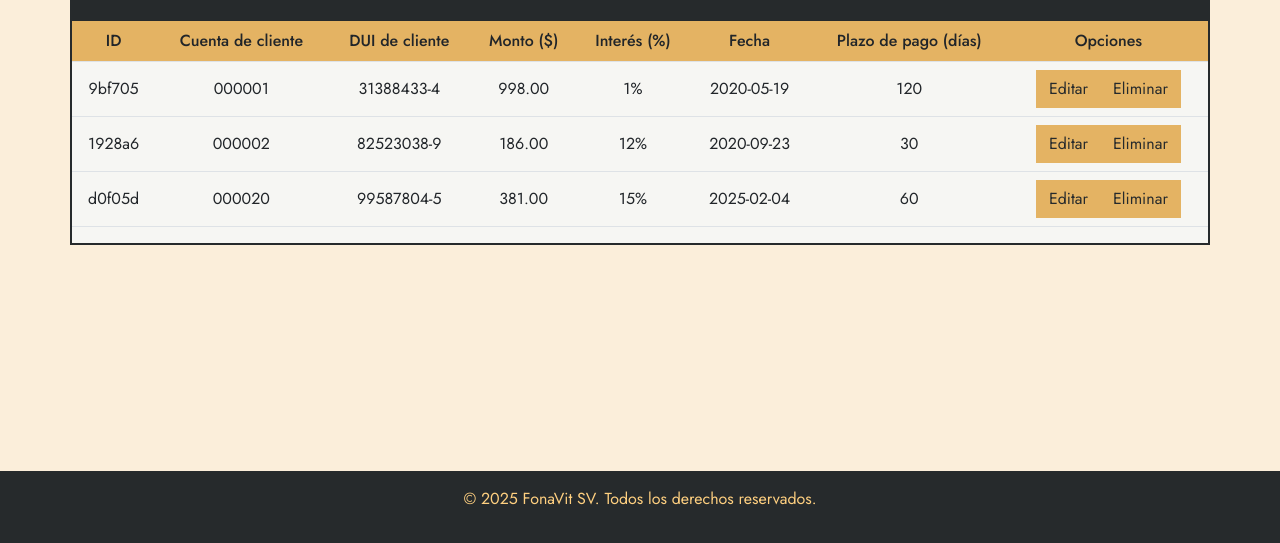
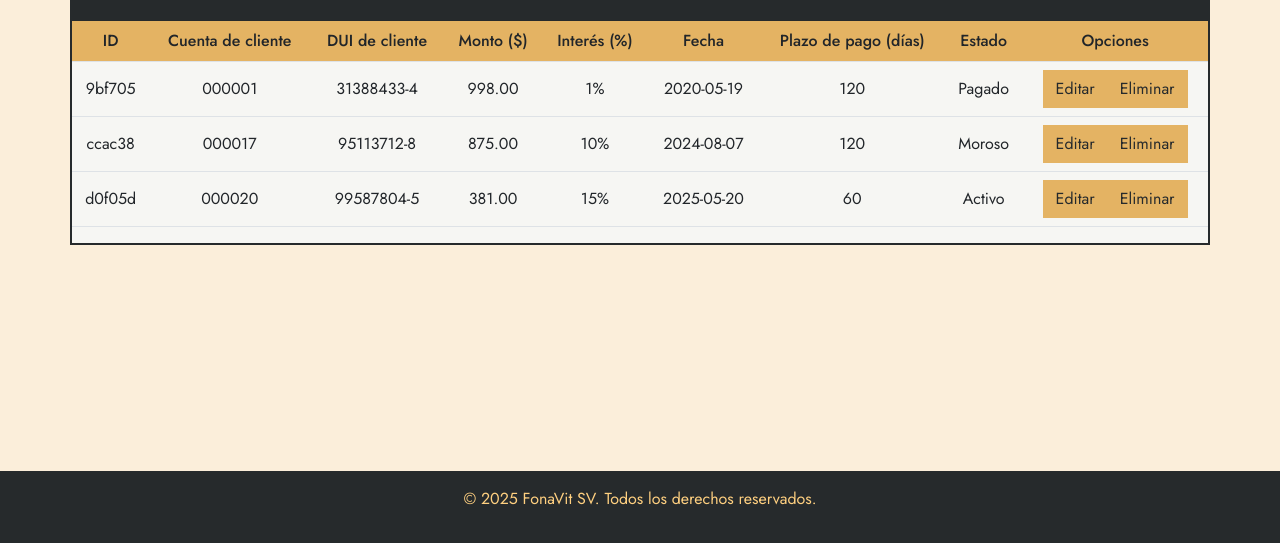
Before and after one commit to DFQuack/ASB-ProyectoFinal, a plain HTML site: page prestamos-lista.html in a window 1280 px wide. Shown: the part 257-800 px from the top of the page. Drawn offline with nearby package versions, Linux system fonts and the light colour scheme; a web font is replaced by a local one.

Commit message:
Cambios a estructura de tabla

```diff
--- a/prestamos-lista.html
+++ b/prestamos-lista.html
@@ -42,6 +42,7 @@
             <th>Interés (%)</th>
             <th>Fecha</th>
             <th>Plazo de pago (días)</th>
+            <th>Estado</th>
             <th>Opciones</th>
           </tr>
         </thead>
@@ -54,6 +55,7 @@
             <td>1%</td>
             <td>2020-05-19</td>
             <td>120</td>
+            <td>Pagado</td>
             <td>
               <div class="btn-group">
                 <a href="prestamos-editar.html" class="btn">Editar</a>
@@ -62,13 +64,14 @@
             </td>
           </tr>
           <tr>
-            <td>1928a6</td>
-            <td>000002</td>
-            <td>82523038-9</td>
-            <td>186.00</td>
-            <td>12%</td>
-            <td>2020-09-23</td>
-            <td>30</td>
+            <td>ccac38</td>
+            <td>000017</td>
+            <td>95113712-8</td>
+            <td>875.00</td>
+            <td>10%</td>
+            <td>2024-08-07</td>
+            <td>120</td>
+            <td>Moroso</td>
             <td>
               <div class="btn-group">
                 <a href="prestamos-editar.html" class="btn">Editar</a>
@@ -82,8 +85,9 @@
             <td>99587804-5</td>
             <td>381.00</td>
             <td>15%</td>
-            <td>2025-02-04</td>
+            <td>2025-05-20</td>
             <td>60</td>
+            <td>Activo</td>
             <td>
               <div class="btn-group">
                 <a href="prestamos-editar.html" class="btn">Editar</a>
```
Also changed, not shown: clientes-crear.html (+4 -3 lines), clientes-editar.html (+4 -3 lines), transacciones-lista.html (+0 -4 lines), 1 other file.
